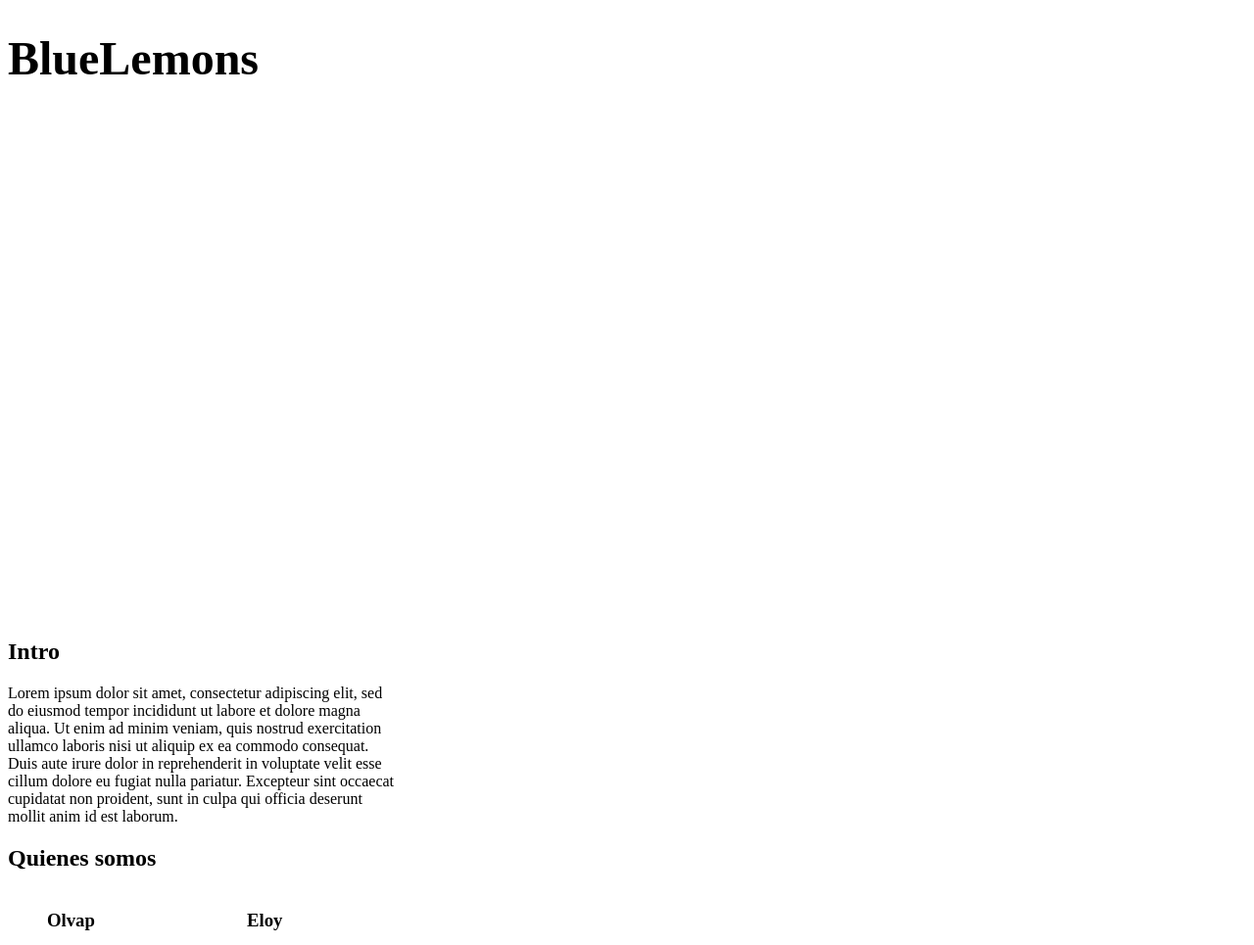
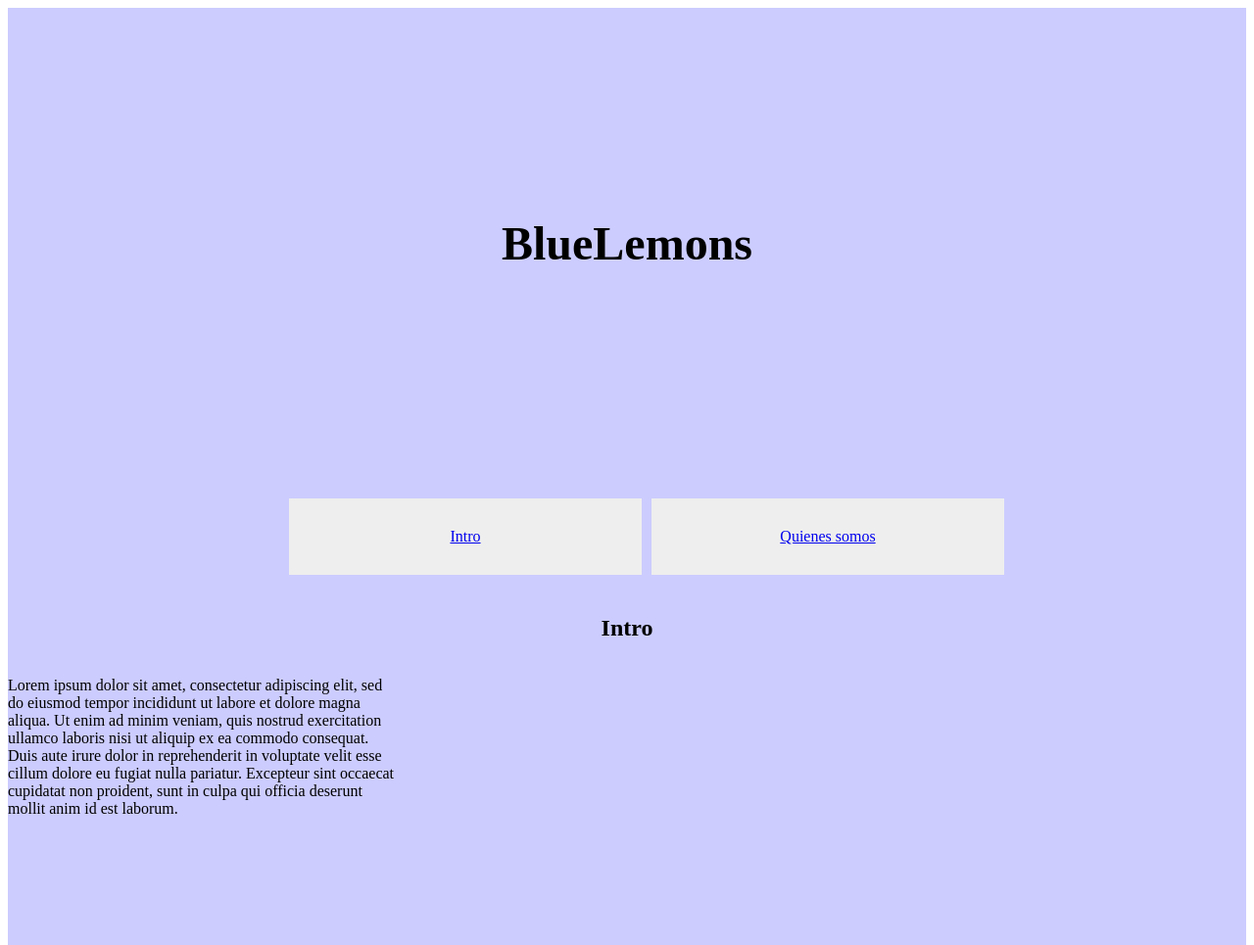
Before and after one commit to BlueLemon/bluelemons.github.io, a Jekyll site: the page built from index.html, in a window 1280 px wide, cut to the strip 0-965 px from the top of the page. Shown: the whole strip at 98% size. Built offline with Jekyll 4.4.1, drawn with Linux system fonts in a browser that asks for light colours.

Commit message:
It looks quite right.

```diff
--- a/css/landing.scss
+++ b/css/landing.scss
@@ -1,12 +1,32 @@
 ---
 ---
 
-header {
-  min-height: 600px;
+header , section {
+  display: flex;
+  height: 600px;
+  background-color: #CCF;
+  flex-direction: column;
+}
+
+nav {
+  text-align: center;
+}
+
+ul {
+  display: flex;
+  flex-direction: row;
+  flex-wrap: wrap;
+  justify-content: center;
 }
 
 h1 {
+  text-align: center;
   font-size: 3em;
+  margin: auto;
+}
+
+h2 {
+  text-align: center;
 }
 
 p {
@@ -14,6 +34,9 @@ p {
 }
 
 li {
-  width: 200px;
+  background-color: #EEE;
+  padding: 30px;
+  width: 300px;
+  margin: 5px;
   display: inline-block;
 }
--- a/index.html
+++ b/index.html
@@ -10,8 +10,14 @@ title: Bluelemons
 <body>
   <header>
   <h1>BlueLemons</h1>
+
+  <nav><ul>
+    <li><a href="#intro">Intro</a></li>
+    <li><a href="#devs">Quienes somos</a></li>
+  </ul></nav>
   </header>
-  <section>
+
+  <section id="intro">
     <h2>
       Intro
     </h2>
@@ -26,7 +32,7 @@ title: Bluelemons
     </p>
   </section>
 
-  <section>
+  <section id="devs">
     <h2>
       Quienes somos
     </h2>
```
